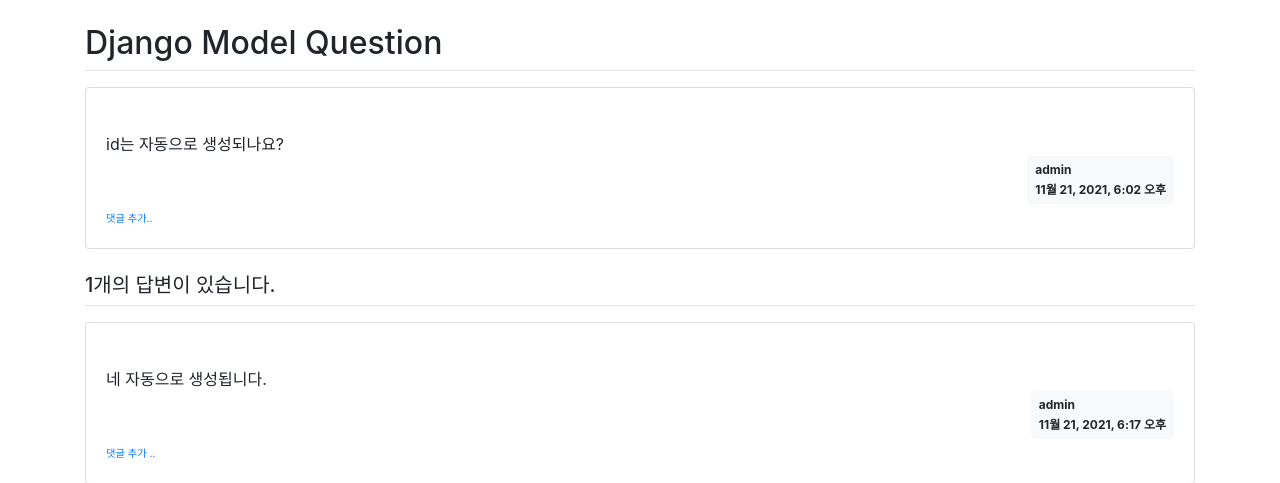
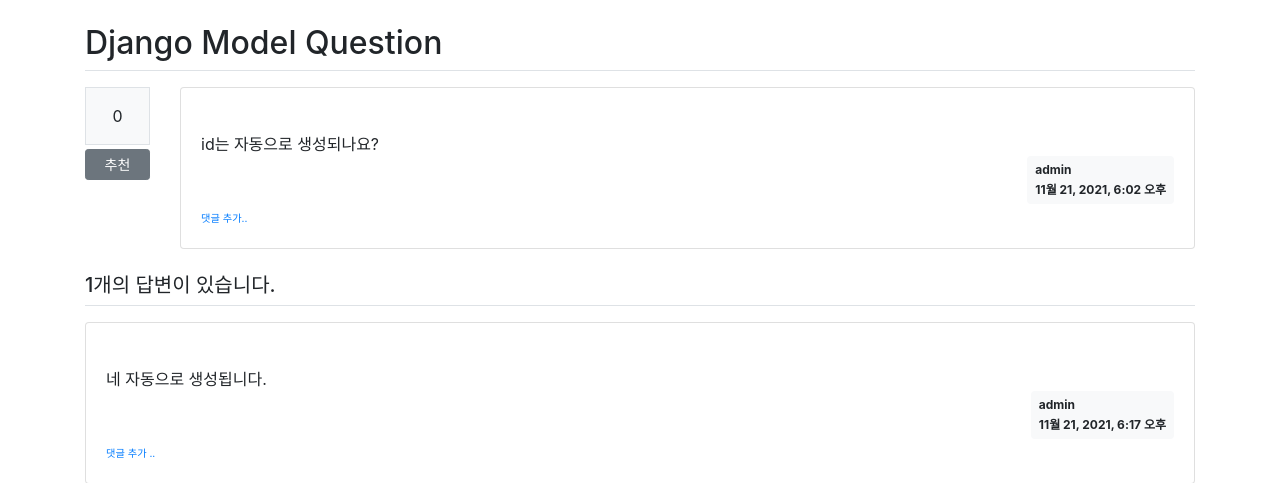
Before and after one commit to Yoon-Chan/mysite, a Django app: page /pybo/2/ in a window 1280 px wide. Shown: the part 57-540 px from the top of the page. Run offline with Django 3.2, Linux system fonts and the light colour scheme; data comes from the database, SQL or seed files in the repository; both versions use the stored data as it was after the commit; some libraries are stand-ins or nearby versions.

Commit message:
추천 기능 추가하기2 답변 추천하기. 본인 글 추천하면 에러 표시 상대방 추천시 숫자 증가. 중복 추가가 안된다.(ManyToManyField 속성때문)

```diff
--- a/pybo/urls.py
+++ b/pybo/urls.py
@@ -1,6 +1,6 @@
 from django.urls import path
 
-from .views import base_views, question_views, answer_views, comment_views
+from .views import base_views, question_views, answer_views, comment_views,vote_views
 app_name = 'pybo'
 
 urlpatterns = [
@@ -32,4 +32,7 @@ urlpatterns = [
          name='comment_modify_answer'),
     path('comment/delete/answer/<int:comment_id>', comment_views.comment_delete_answer,
          name='comment_delete_answer'),
+
+    #vote_views.py
+    path('vote/question/<int:question_id>', vote_views.vote_question, name='vote_question'),
 ]
--- a/templates/pybo/question_detail.html
+++ b/templates/pybo/question_detail.html
@@ -2,8 +2,34 @@
 {% extends 'base.html' %}
 {% block content %}
 <div class="container my-3">
+    <!-- 사용자 오류 표시 -->
+    {% if messages %}
+    <div class="alert alert-danger my-3" role="alert">
+        {% for message in messages %}
+        <strong>{{ message.tags }}</strong>
+        <ul>
+            <li> {{ message.message }}</li>
+        </ul>
+        {% endfor %}
+    </div>
+    {% endif %}
+    <!-- 사용자 오류 표시 끝 -->
+
     <h2 class="border-bottom py-2">{{ question.subject }}</h2>
-    <div class="card my-3">
+    <div class="row my-3">
+        <div class="col-1"> <!--추천 영역-->
+            <!--추천 개수-->
+            <div class="bg-light text-center p-3 border front-weight-bolder mb-1">
+                {{ question.voter.count }}
+            </div>
+            <!--추천 버튼-->
+            <a href="#" data-uri="{% url 'pybo:vote_question' question.id %}"
+            class="recommend btn btn-sm btn-secondary btn-block my-1">추천</a>
+        </div>
+        <!--질문 영역-->
+        <div class="col-11">
+            <!--기존 내용-->
+            <div class="card"> <!-- class my-3 삭제 -->
                 <div class="card-body">
                     <div class="card-text" style="white-space: pre-line;">
                         {{ question.content }}
@@ -64,6 +90,10 @@
                     <!-- 질문 댓글 End-->
                 </div>
             </div>
+
+        </div>
+    </div>
+
 
 
 
@@ -166,6 +196,12 @@
                 location.href = $(this).data('uri');
             }
         });
+
+        $(".recommend").on('click', function(){
+            if(confirm("정말로 추천하시겠습니까.")){
+                location.href = $(this).data('uri');
+            }
+        });
     });
 </script>
 {% endblock %}
```
Also changed, not shown: pybo/views/vote_views.py (added, +21 -0 lines), db.sqlite3. Lines whose indentation alone changed are shown as unchanged.
